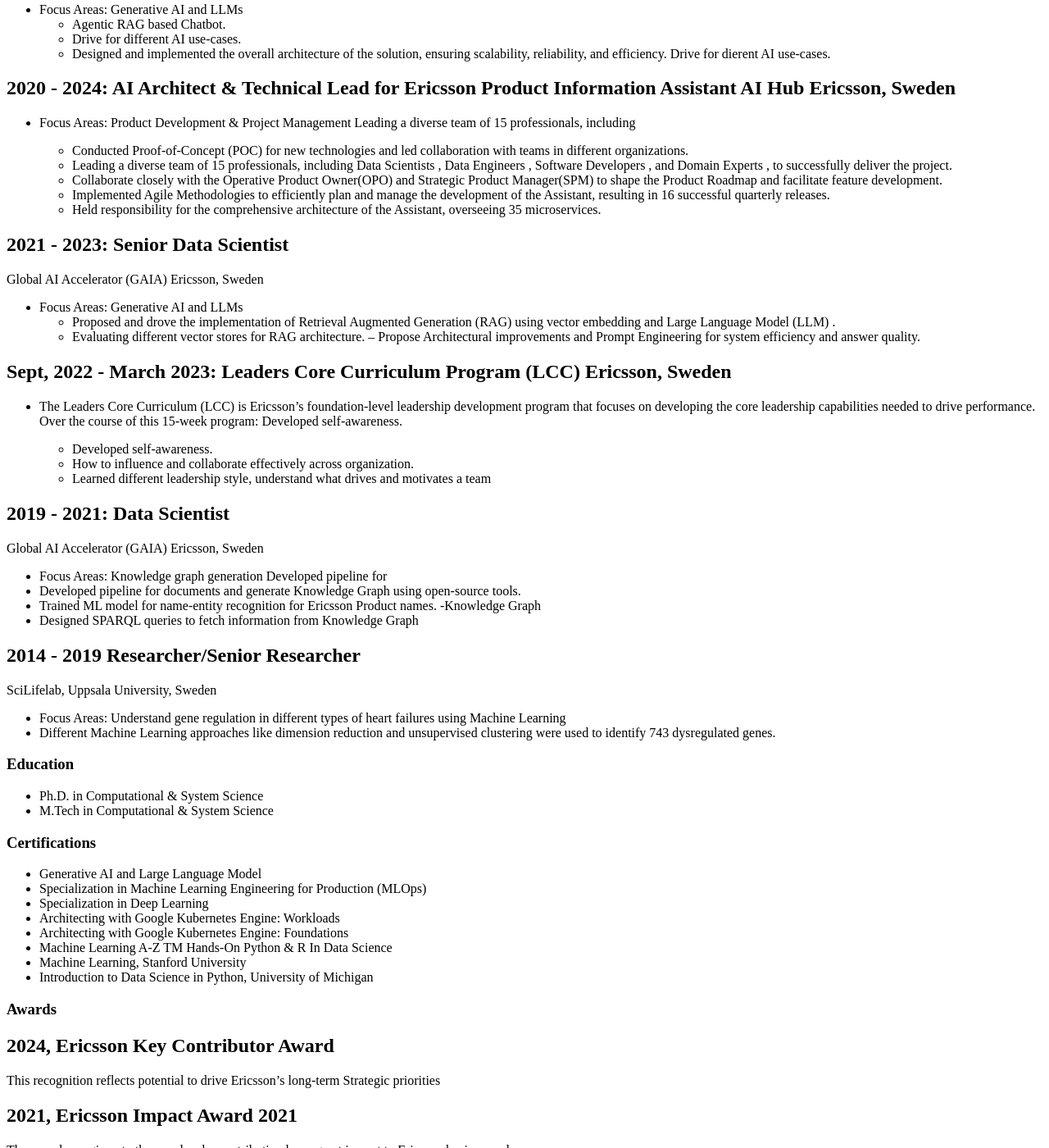
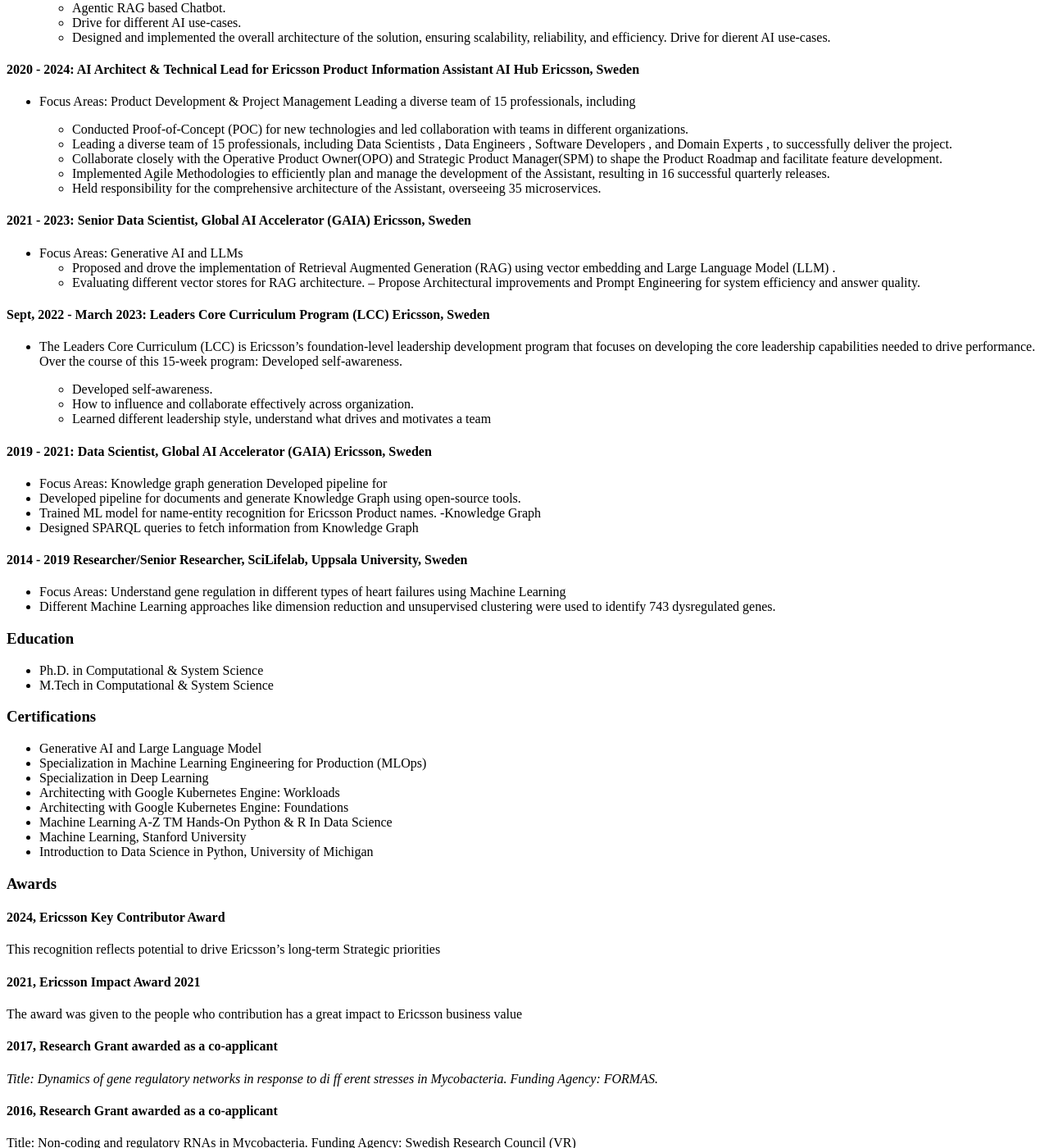
Before and after one commit to sarbashis/sarbashis.github.io, a Jekyll site: the page built from _pages/cv.md, in a window 1280 px wide and 1400 px high, scrolled down 1299 px. Shown: the whole window at 82% size. Built offline with Jekyll 4.4.1, drawn with Linux system fonts in a browser that asks for light colours; nearby versions of some CDN libraries; comment, search, counter and statistics services are not loaded.

Commit message:
cv formatting

```diff
--- a/_pages/cv.md
+++ b/_pages/cv.md
@@ -11,7 +11,7 @@
 Experience Summary With over 10 years in AI/ML, I currently serve as a Principal Data Scientist & Technical Lead at Ericsson, Sweden. I have been pivotal in designing the software architecture of di ff erent AI-based Products. My journey reflects a passion for Generative AI and a focus on developing innovative AI/ML products and tools. I lead cross-functional teams, mentor junior data scientists, and drive the adoption of advanced AI technologies at Ericsson.
 
 
-## Professional Skills
+### Professional Skills
 
 | **Skill Area**           | **Skills**                                         |
 |---------------------------|---------------------------------------------------|
@@ -42,9 +42,9 @@
 | **Programming** | Python, R | -->
 
 
-## Work Experiences
+### Work Experiences
 
-## 2024 - Present: Principal Data Scientist & Technical Lead - Industrialization of Agentic RAG Assistant
+#### 2024 - Present: Principal Data Scientist & Technical Lead - Industrialization of Agentic RAG Assistant
 
 AI Hub Ericsson, Sweden
 
@@ -57,7 +57,7 @@
 
 
 
-## 2020 - 2024: AI Architect & Technical Lead for Ericsson Product Information Assistant AI Hub Ericsson, Sweden
+#### 2020 - 2024: AI Architect & Technical Lead for Ericsson Product Information Assistant AI Hub Ericsson, Sweden
 
 - Focus Areas: Product Development & Project Management Leading a diverse team of 15 professionals, including
 
@@ -67,9 +67,7 @@
     - Implemented Agile Methodologies to efficiently plan and manage the development of the Assistant, resulting in 16 successful quarterly releases.
     - Held responsibility for the comprehensive architecture of the Assistant, overseeing 35 microservices.
 
-## 2021 - 2023: Senior Data Scientist
-
-Global AI Accelerator (GAIA) Ericsson, Sweden
+#### 2021 - 2023: Senior Data Scientist, Global AI Accelerator (GAIA) Ericsson, Sweden
 
 - Focus Areas: Generative AI and LLMs
     - Proposed and drove the implementation of Retrieval Augmented Generation (RAG) using vector embedding and Large Language Model (LLM) .
@@ -80,7 +78,7 @@
 
 <!-- image -->
 
-## Sept, 2022 - March 2023: Leaders Core Curriculum Program (LCC) Ericsson, Sweden
+#### Sept, 2022 - March 2023: Leaders Core Curriculum Program (LCC) Ericsson, Sweden
 
 - The Leaders Core Curriculum (LCC) is Ericsson's foundation-level leadership development program that focuses on developing the core leadership capabilities needed to drive performance. Over the course of this 15-week program: Developed self-awareness.
 
@@ -88,28 +86,24 @@
     - How to influence and collaborate effectively across organization.
     - Learned different leadership style, understand what drives and motivates a team
 
-## 2019 - 2021: Data Scientist
-
-Global AI Accelerator (GAIA) Ericsson, Sweden
+#### 2019 - 2021: Data Scientist, Global AI Accelerator (GAIA) Ericsson, Sweden
 
 - Focus Areas: Knowledge graph generation Developed pipeline for
 - Developed pipeline for documents and generate Knowledge Graph using open-source tools.
 - Trained ML model for name-entity recognition for Ericsson Product names. -Knowledge Graph
 - Designed SPARQL queries to fetch information from Knowledge Graph
 
-## 2014 - 2019 Researcher/Senior Researcher
-
-SciLifelab, Uppsala University, Sweden
+#### 2014 - 2019 Researcher/Senior Researcher, SciLifelab, Uppsala University, Sweden
 
 - Focus Areas: Understand gene regulation in different types of heart failures using Machine Learning
 - Different Machine Learning approaches like dimension reduction and unsupervised clustering were used to identify 743 dysregulated genes.
 
-# Education
+### Education
 
 - Ph.D. in Computational & System Science
 - M.Tech in Computational & System Science
 
-# Certifications
+### Certifications
 
 - Generative AI and Large Language Model
 - Specialization in Machine Learning Engineering for Production (MLOps)
@@ -121,42 +115,42 @@
 - Introduction to Data Science in Python, University of Michigan
 
 
-# Awards
+### Awards
 
-## 2024, Ericsson Key Contributor Award
+#### 2024, Ericsson Key Contributor Award
 This recognition reflects potential to drive Ericsson's long-term Strategic priorities
 
-## 2021, Ericsson Impact Award 2021
+#### 2021, Ericsson Impact Award 2021
 The award was given to the people who contribution has a great impact to Ericsson business value
 
-## 2017, Research Grant awarded as a co-applicant
+#### 2017, Research Grant awarded as a co-applicant
 *Title: Dynamics of gene regulatory networks in response to di ff erent stresses in Mycobacteria. Funding Agency: FORMAS.*
 
-## 2016, Research Grant awarded as a co-applicant
+#### 2016, Research Grant awarded as a co-applicant
 Title: Non-coding and regulatory RNAs in Mycobacteria. Funding Agency: Swedish Research Council (VR)
 
-## 2012, Awarded Wennergren Postodoc Fellowship
+#### 2012, Awarded Wennergren Postodoc Fellowship
 Funding Agency: Wennergren Foundations. Grant offered, but gracefully declined due to accepting other Postdoc position
 
-## 2010, Awarded Senior Research Fellowship
+#### 2010, Awarded Senior Research Fellowship
 Funding Agency: Council of Scientific and Industrial Research (CSIR), Government of India.
 
-## 2006, Awarded Scholarship for Master of Technology
+#### 2006, Awarded Scholarship for Master of Technology
 Funding Agency: Department of Biotechnology (DBT), Government of India.
 
-## Highlighted Invited Talks and Conference Presentations
+#### Highlighted Invited Talks and Conference Presentations
 2024, Presented Ericsson Product Information Assistant with Generative AI Ericsson Developer Conference
 
-## 2024, Invited talk , Uppsala University
+#### 2024, Invited talk , Uppsala University
 Generative AI & LLM to Master Program students
 
-## 2023, Presented & Demoed Retrieval Augmented Generation (RAG) Architecture in PIA
+#### 2023, Presented & Demoed Retrieval Augmented Generation (RAG) Architecture in PIA
 Multiple Organization within Ericsson
 
-## 2022, Presented & demoed , Ericsson Developer Conference (Stockholm)
+#### 2022, Presented & demoed , Ericsson Developer Conference (Stockholm)
 Presented Ericsson Product Information Assistant and demoed different functionalities
 
 
-# Interests
+### Interests
 
 Generative AI, Machine Learning, Fine turning, Software development
```
